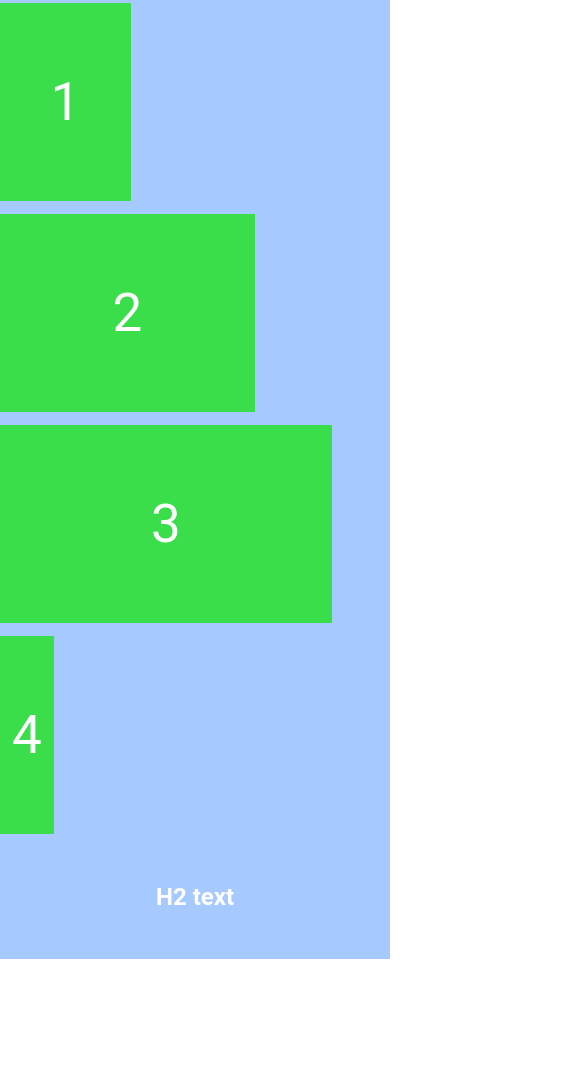
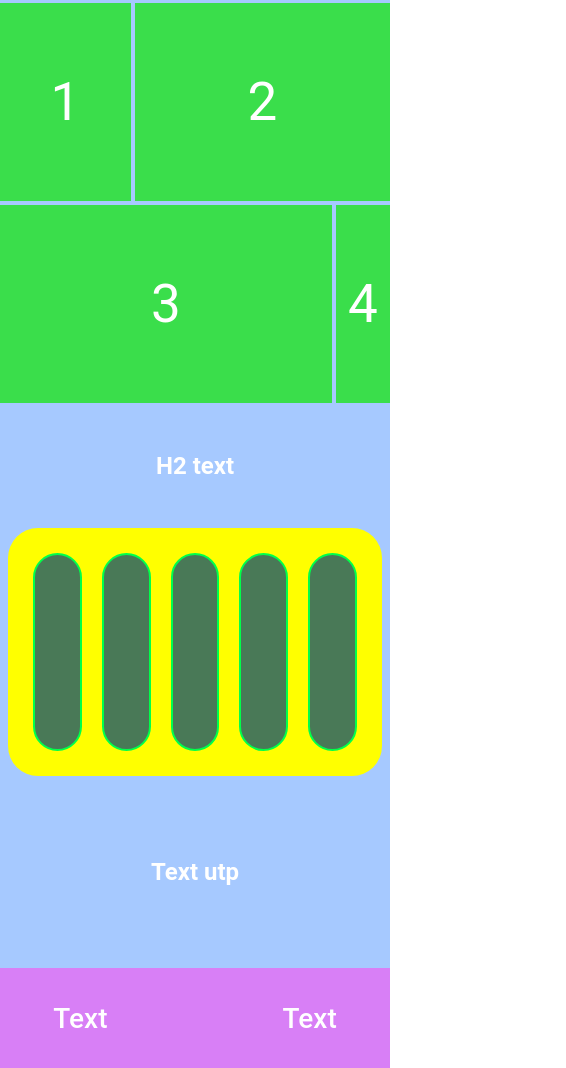
Before and after one commit to MakhovRoman/TEST-SASS, a plain HTML site: page index.html in a window 390 px wide. Shown: the part 486-1554 px from the top of the page, 566 px wide, since content can reach past the window. Before the commit the page ends 1445 px from the top, so only its background shows below. Drawn offline with Linux system fonts and the light colour scheme.

Commit message:
without pop-up

```diff
--- a/index.html
+++ b/index.html
@@ -10,6 +10,12 @@
 <body>
   <div class="page-wrapper">
     <header class="header">
+      <div class="header__modal header__modal_hidden">
+        <a href="#" class="link modal__link">Text</a>
+        <a href="#" class="link modal__link">Text</a>
+        <a href="#" class="link modal__link">Text</a>
+        <a href="#" class="link modal__link">Text</a>
+      </div>
       <div class="header__links">
         <a href="#" class="link header__links-item">Text</a>
         <a href="#" class="link header__links-item">Text</a>
@@ -53,7 +59,28 @@
       <section class="section__h2">
         <h2>H2 text</h2>
       </section>
+      <section class="inline">
+        <div class="inline__item"></div>
+        <div class="inline__item"></div>
+        <div class="inline__item"></div>
+        <div class="inline__item"></div>
+        <div class="inline__item"></div>
+      </section>
+      <section class="text-utp">
+        <div class="text-utp__content">
+          <h2>Text utp</h2>
+        </div>
+      </section>
     </main>
+    <footer class="footer">
+      <div class="footer__content">
+        <a class="link footer__link" href="#">Text</a>
+        <a class="link footer__link" href="#">Text</a>
+        <a class="link footer__link" href="#">Text</a>
+        <a class="link footer__link" href="#">Text</a>
+      </div>
+    </footer>
+    <div class="pop-up"></div>
   </div>
   <script src="js/script.js"></script>
 </body>
--- a/js/script.js
+++ b/js/script.js
@@ -2,7 +2,11 @@
 
 const burger = document.querySelector('.burger');
 const burgerButton = burger.querySelector('.burger__button');
-burger.addEventListener('click', (e) => burgerButton.classList.toggle('burger__button_active'));
+const headerModal = document.querySelector('.header__modal');
+burger.addEventListener('click', (e) => {
+  burgerButton.classList.toggle('burger__button_active');
+  headerModal.classList.toggle('header__modal_hidden');
+});
 
 function makeSlider() {
   let slider = document.querySelector('.slider__content');
--- a/scss/style.scss
+++ b/scss/style.scss
@@ -29,12 +29,40 @@ $contentWidth: 1170px;
 }
 
 .header {
+  position: relative;
   height: 148px;
   display: flex;
   justify-content: space-between;
   background-color:rgba(180, 127, 246, 1);
   padding-left: 155.36px / $contentWidth * 100%;
   padding-right: 55.63px / $contentWidth * 100%;
+}
+
+.header__modal {
+  width: 451px;
+  height: 500px;
+  box-sizing: border-box;
+  background: rgba(166, 201, 255, 1);
+  border: 1px solid #00FF4A;
+  border-left: none;
+  z-index: 100;
+  position: absolute;
+  top: 0;
+  left: 0;
+  padding: 33px 64.5px;
+  display: flex;
+  flex-direction: column;
+  transition: ease-in-out 0.3s;
+}
+
+.header__modal_hidden {
+  transform: translateY(-100%);
+}
+
+.modal__link {
+   & + & {
+    margin-top: 39px;
+   }
 }
 
 .header__links {
@@ -187,6 +215,7 @@ $sliderGap: 100px;
 }
 
 .grid-block {
+  width: 100%;
   height: fit-content;
   display: flex;
   gap: 13px;
@@ -217,3 +246,55 @@ $sliderGap: 100px;
  .i4 {
   width: 162px / $contentWidth * 100%;
  }
+
+ $inlineWidth: ($contentWidth - 50px) / $contentWidth * 100%;
+
+ .inline {
+  width: $inlineWidth;
+  box-sizing: border-box;
+  height: 248px;
+  background-color: yellow;
+  margin: 0 auto;
+  display: flex;
+  gap: 20px;
+  padding: 25px;
+  border-radius: 30px;
+ }
+
+ .inline__item {
+  width: $inlineWidth / 5;
+  background: #497957;
+  border: 2px solid #00FF4A;
+  border-radius: 35px;
+
+  &:hover {
+    box-shadow: 2px 5px 10px #497957;
+  }
+ }
+
+ .text-utp {
+    height: 192px;
+    @extend %flex-full-center;
+ }
+
+ .footer {
+  height: 100px;
+  background: rgba(216, 127, 246, 1);
+  @extend %flex-full-center;
+ }
+
+ .footer__content {
+  @extend %flex-full-center;
+ }
+
+ .footer__link {
+  & + & {
+    margin-left: 175px;
+  }
+ }
+
+ @media (max-width: 1169px) {
+  .grid-block {
+    gap: 13px / $contentWidth * 100vw;
+  }
+ }
```
Also changed, not shown: css/style.css, 1 other file.
